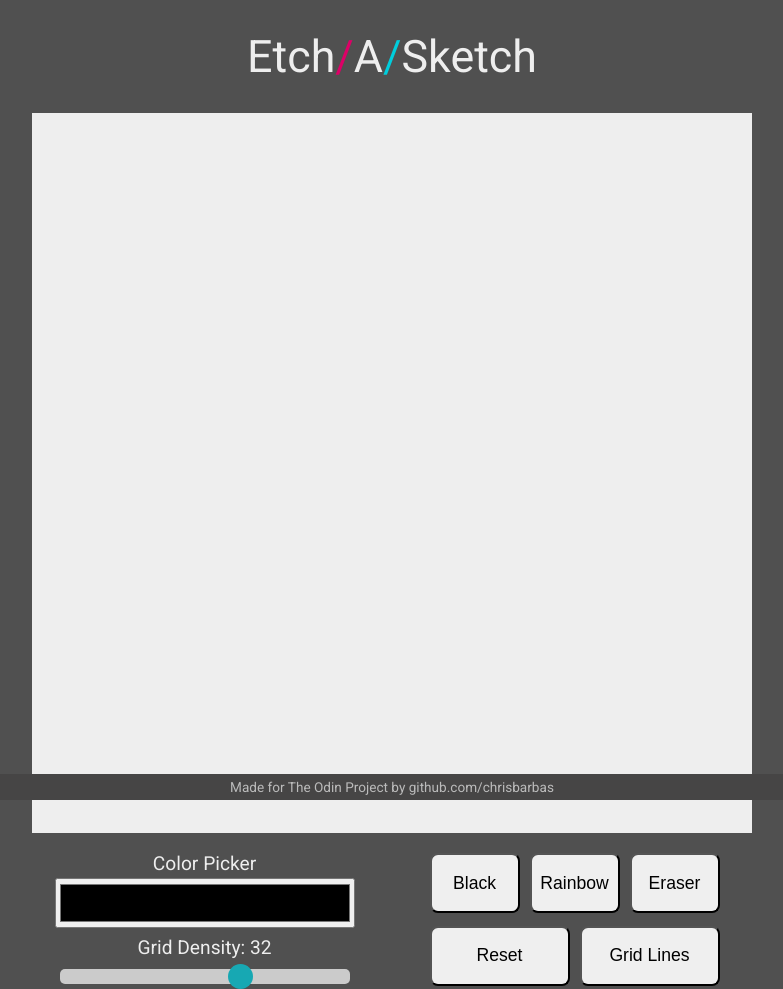
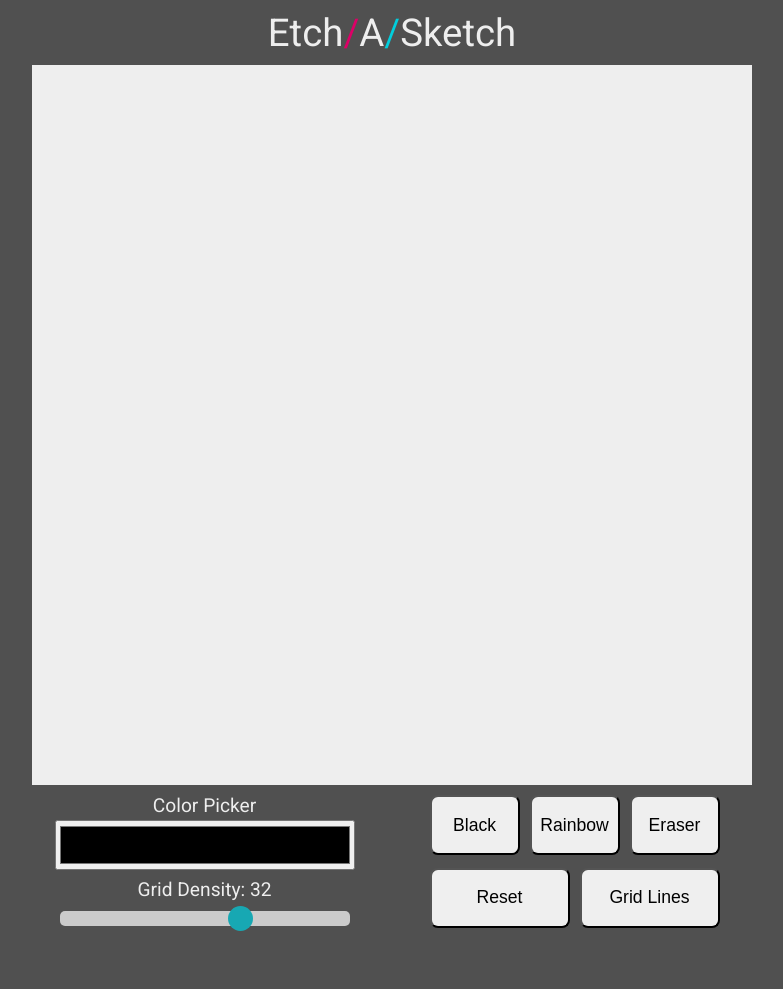
Before and after one commit to chrisbarbas/etch-a-sketch, a plain HTML site: page index.html in a window 1280 px wide. Shown: the whole page, without its empty margins (248-1031 px from the left). After the commit the page ends 931 px from the top, so only its background shows below. Drawn offline with Linux system fonts and the light colour scheme.

Commit message:
minor fix

```diff
--- a/index.html
+++ b/index.html
@@ -37,9 +37,6 @@
             </div>
         </div>
     </div>
-    <div class="footer">
-        Made for The Odin Project by github.com/chrisbarbas
-    </div>
     <script src="script.js"></script>
 </body>
 
--- a/style.css
+++ b/style.css
@@ -17,9 +17,10 @@ button {
 }
 
 h1 {
-  font-size: 2.8rem;
+  font-size: 2.4rem;
   font-weight: 300;
   text-align: center;
+  margin: 10px 0;
 }
 
 h1 #redslash {
@@ -50,6 +51,7 @@ h1 #blueslash {
 }
 
 .menu {
+  margin-top: -10px;
   width: 750px;
   display: flex;
   justify-content: space-around;
@@ -152,18 +154,3 @@ h1 #blueslash {
   width: 100%;
   height: 50px;
 }
-
-.footer {
-  font-size: 0.85rem;
-  display: flex;
-  justify-content: center;
-  align-items: center;
-  position: fixed;
-  height: 26px;
-  color: #BBB;
-  background-color: #464545;
-  bottom: 0px;
-  left: 0px;
-  right: 0px;
-  margin-bottom: 0px;
-}
```
